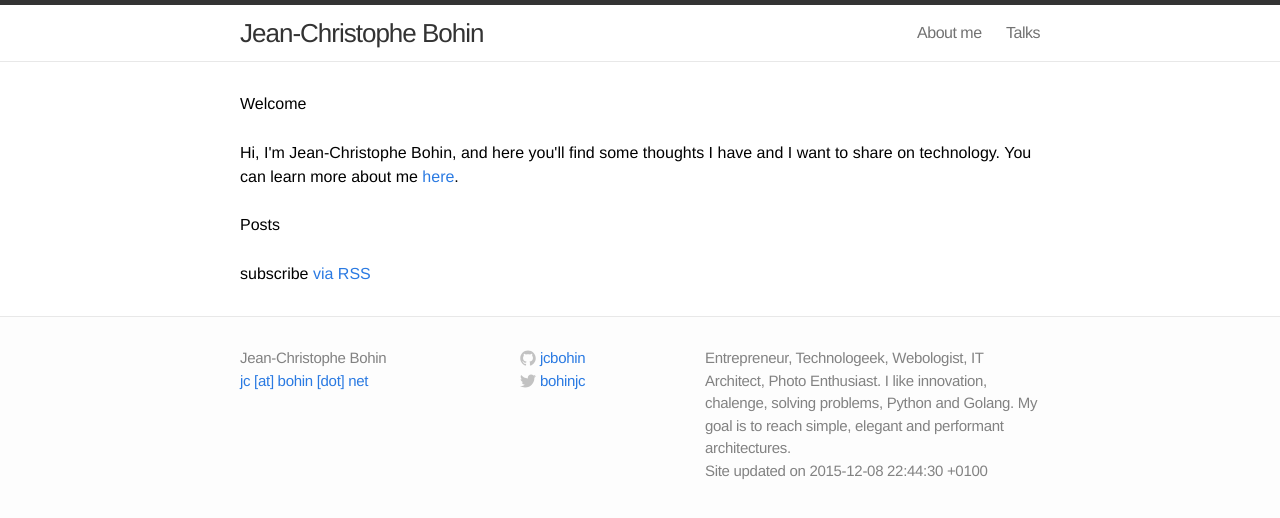
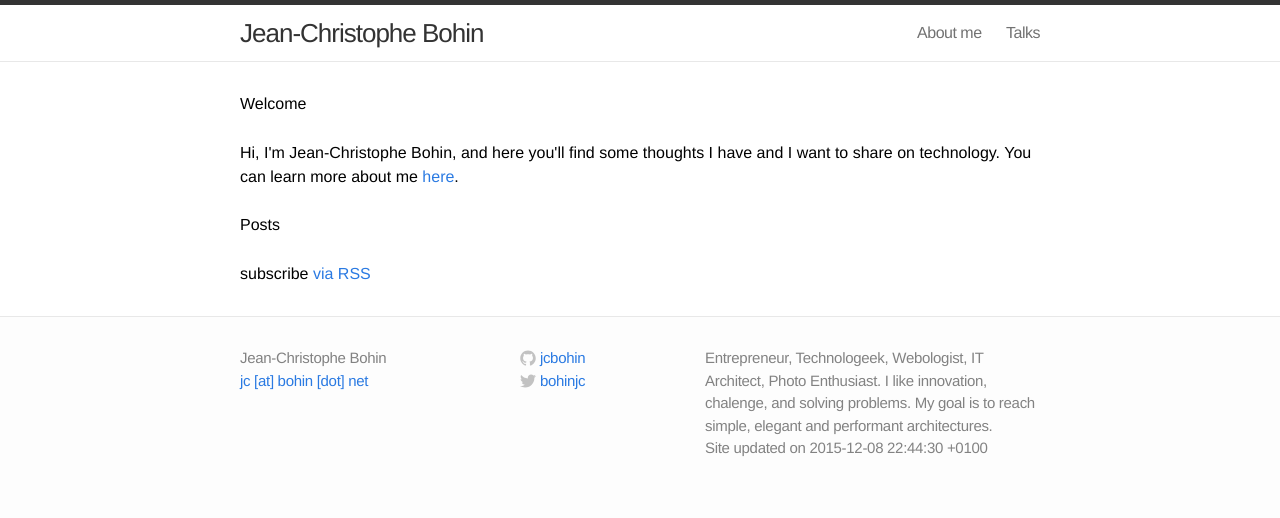
Before and after one commit to jcbohin/jcbohin.github.io, a Jekyll site: the page built from index.html, in a window 1280 px wide. Shown: the top 518 px of the page. Built offline with Jekyll 4.4.1, drawn with Linux system fonts in a browser that asks for light colours.

Commit message:
another small update.

```diff
--- a/_config.yml
+++ b/_config.yml
@@ -1,7 +1,7 @@
 # Site settings
 title: Jean-Christophe Bohin
 email: jc [at] bohin [dot] net
-description: "Entrepreneur, Technologeek, Webologist, IT Architect, Photo Enthusiast. I like innovation, chalenge, solving problems, Python and Golang. My goal is to reach simple, elegant and performant architectures."
+description: "Entrepreneur, Technologeek, Webologist, IT Architect, Photo Enthusiast. I like innovation, chalenge, and solving problems. My goal is to reach simple, elegant and performant architectures."
 baseurl: ""
 url: "http://jc.bohin.net"
 twitter_username: bohinjc
```
